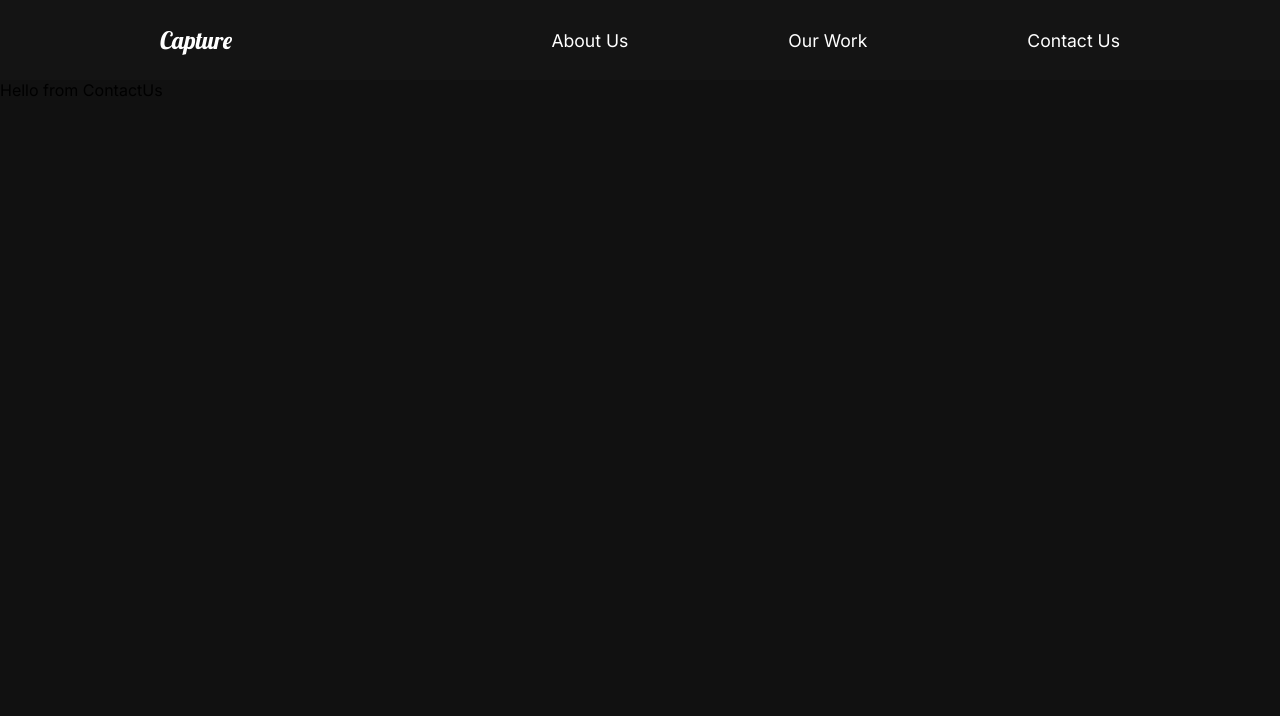
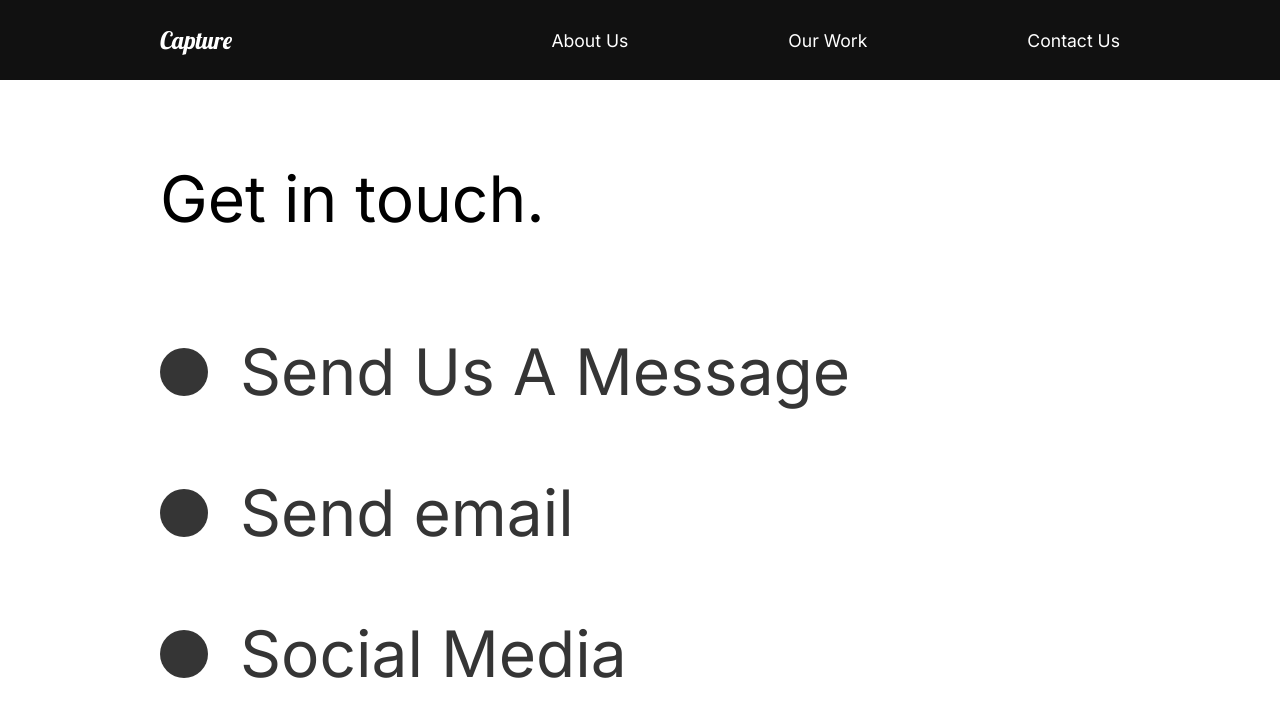
Before and after one commit to rangoc/Movies-Portfolio, a React (Create React App) app: page /contact in a window 1280 px wide. Shown: the top 716 px of the page. Built offline with nearby package versions, Linux system fonts and the light colour scheme.

Commit message:
Scrolling animations added

```diff
--- a/src/components/App.js
+++ b/src/components/App.js
@@ -12,6 +12,7 @@
 import { Switch, Route, useLocation } from 'react-router-dom';
 // Animation
 import { AnimatePresence } from 'framer-motion';
+
 const App = () => {
   const location = useLocation();
   return (
--- a/src/components/GlobalStyle.js
+++ b/src/components/GlobalStyle.js
@@ -9,6 +9,7 @@
   ${'' /* background: #1b1b1b; */}
   background: #111111;
   font-family: 'Inter', sans-serif;
+  overflow-x: hidden;
 }
 button {
   font-weight: bold;
--- a/src/components/Nav.js
+++ b/src/components/Nav.js
@@ -30,7 +30,10 @@
   justify-content: space-between;
   align-items: center;
   padding: 1rem 10rem;
-  background: #141414;
+  background: #111111;
+  position: sticky;
+  top: 0;
+  z-index: 10;
   a {
     color: white;
     text-decoration: none;
--- /dev/null
+++ b/src/components/ScrollTop.js
@@ -0,0 +1,14 @@
+import { useEffect } from 'react';
+import { useLocation } from 'react-router-dom';
+const ScrollTop = () => {
+  const { pathname } = useLocation();
+  useEffect(() => {
+    window.scroll({
+      top: 0,
+      left: 0,
+    });
+  }, [pathname]);
+  return null;
+};
+
+export default ScrollTop;
--- a/src/pages/AboutUs.js
+++ b/src/pages/AboutUs.js
@@ -6,6 +6,7 @@
 // Animations
 import { motion } from 'framer-motion';
 import { pageAnimation } from '../animation';
+import ScrollTop from 'components/ScrollTop';
 const AboutUs = () => {
   return (
     <motion.div
@@ -14,6 +15,7 @@
       animate="show"
       exit="exit"
     >
+      <ScrollTop />
       <AboutSection />
       <ServicesSection />
       <FaqSection />
--- a/src/pages/ContactUs.js
+++ b/src/pages/ContactUs.js
@@ -1,18 +1,72 @@
 import React from 'react';
 // Animations
 import { motion } from 'framer-motion';
-import { pageAnimation } from '../animation';
+import { pageAnimation, titleAnim } from '../animation';
+import styled from 'styled-components';
 const ContactUs = () => {
   return (
-    <motion.div
+    <ContactStyle
       variants={pageAnimation}
       initial="hidden"
       animate="show"
       exit="exit"
+      style={{ background: '#fff' }}
     >
-      Hello from ContactUs
-    </motion.div>
+      <Title>
+        <Hide>
+          <motion.h2 variants={titleAnim}>Get in touch.</motion.h2>
+        </Hide>
+      </Title>
+      <div>
+        <Hide>
+          {' '}
+          <Social variants={titleAnim}>
+            <Circle />
+            <h2>Send Us A Message</h2>
+          </Social>
+        </Hide>
+        <Hide>
+          <Social variants={titleAnim}>
+            <Circle />
+            <h2>Send email</h2>
+          </Social>
+        </Hide>
+        <Hide>
+          <Social variants={titleAnim}>
+            <Circle />
+            <h2>Social Media</h2>
+          </Social>
+        </Hide>
+      </div>
+    </ContactStyle>
   );
 };
 
+const ContactStyle = styled(motion.div)`
+  padding: 5rem 10rem;
+  color: #353535;
+  min-height: 90vh;
+`;
+
+const Title = styled.div`
+  margin-bottom: 4rem;
+  color: black;
+`;
+
+const Hide = styled.div`
+  overflow: hidden;
+`;
+const Circle = styled.div`
+  border-radius: 50%;
+  width: 3rem;
+  height: 3rem;
+  background: #353535;
+`;
+const Social = styled(motion.div)`
+  display: flex;
+  align-items: center;
+  h2 {
+    margin: 2rem;
+  }
+`;
 export default ContactUs;
--- a/src/pages/OurWork.js
+++ b/src/pages/OurWork.js
@@ -16,6 +16,7 @@
   sliderContainer,
 } from '../animation';
 import { useScroll } from 'components/useScroll';
+import ScrollTop from 'components/ScrollTop';
 const OurWork = () => {
   const [element, controls] = useScroll();
   const [element2, controls2] = useScroll();
@@ -27,6 +28,7 @@
       animate="show"
       exit="exit"
     >
+      <ScrollTop />
       <motion.div variants={sliderContainer}>
         <Frame1 variants={slider} />
         <Frame2 variants={slider} />
```
